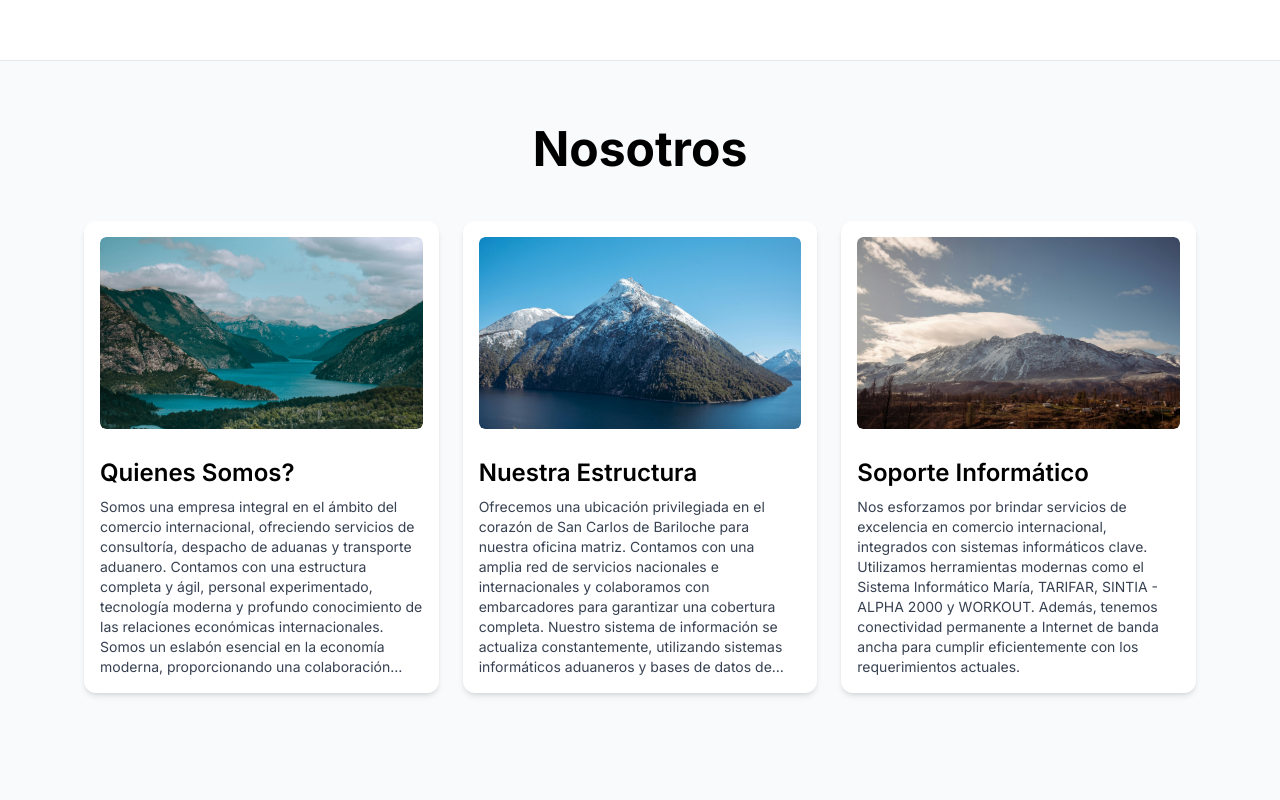
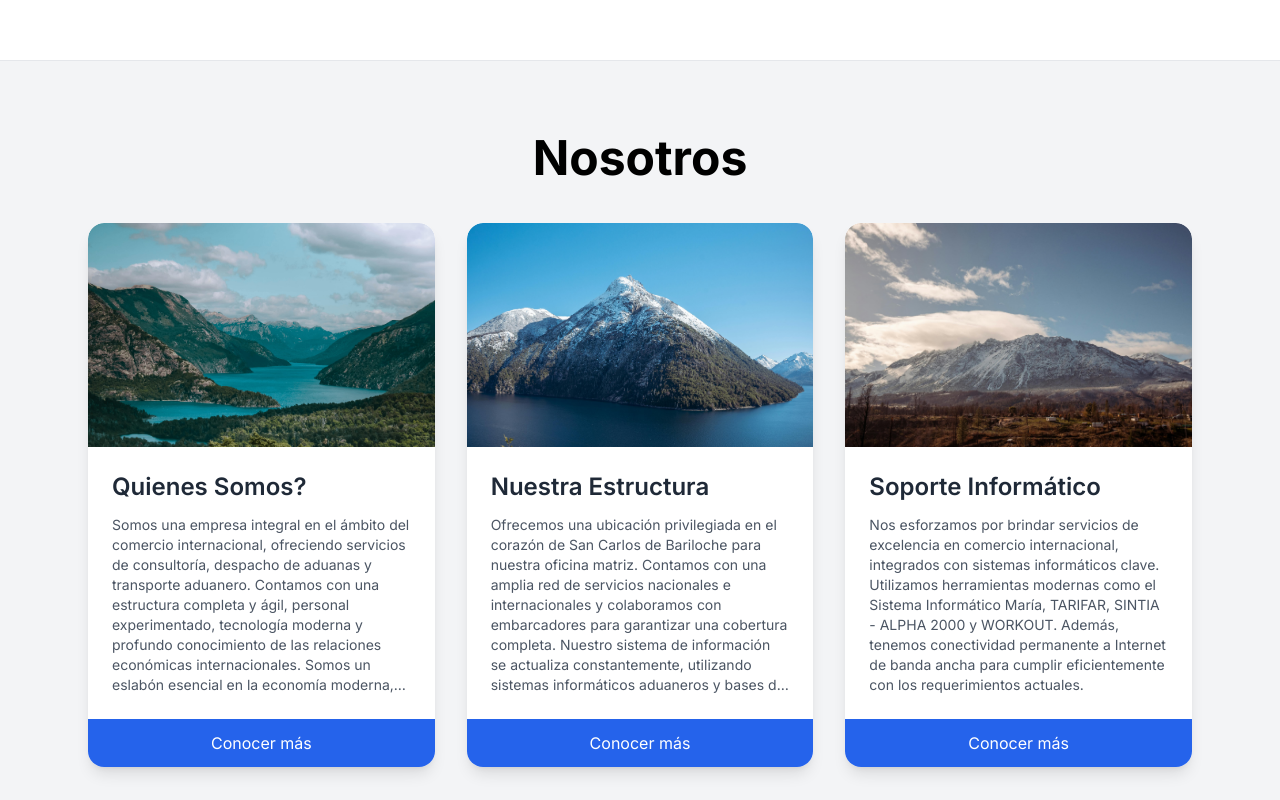
Before and after one commit to mazzodevelopments/matteozzi-lavilla, a Next.js app: page / in a window 1280 px wide. Shown: the part 1540-2340 px from the top of the page. Built offline with nearby package versions, Linux system fonts and the light colour scheme.

Commit message:
Nosotros changes

```diff
--- a/app/page.tsx
+++ b/app/page.tsx
@@ -1,6 +1,6 @@
 import { GoCodeOfConduct, GoDatabase, GoGear, GoPeople } from 'react-icons/go';
 import Divider from './components/Divider';
-import About from './pages/About';
+import Nosotros from './pages/Nosotros';
 import Contacto from './pages/Contacto';
 import Footer from './pages/Footer';
 import Hero from './pages/Hero';
@@ -63,7 +63,7 @@ export default function Home() {
             <Hero />
             <Info content={infoContent} />
             <Divider />
-            <About />
+            <Nosotros />
             <Divider />
             <Staff />
             <Divider />
--- a/app/pages/About.tsx
+++ b/app/pages/Nosotros.tsx
@@ -54,36 +54,42 @@ export default function About() {
     }, []);
 
     return (
-        <section id="nosotros" className="min-h-screen bg-gray-50">
-            <div className="max-w-6xl mx-auto pt-16 pb-16 px-5">
-                <h1 className="text-3xl md:text-4xl lg:text-5xl font-bold text-center text-black mb-12">
+        <section id="nosotros" className="min-h-screen bg-gray-100">
+            <div className="max-w-6xl mx-auto pt-16 pb-16 px-6 text-center">
+                <h1 className="text-2xl md:text-4xl lg:text-5xl font-bold text-black dark:text-white leading-relaxed lg:leading-snug mb-8 mx-auto">
                     Nosotros
                 </h1>
-                <div className="grid grid-cols-1 md:grid-cols-3 gap-6">
+                <div className="grid grid-cols-1 md:grid-cols-3 gap-8 text-left">
                     {items.map((item, index) => (
                         <motion.div
                             key={index}
                             whileHover={{ scale: 1.05 }}
-                            className="bg-white rounded-xl shadow-md p-4 flex flex-col items-start justify-start cursor-pointer"
+                            className="bg-white rounded-2xl shadow-lg flex flex-col"
                             onClick={() => openModal(item)}
                         >
-                            <div className="w-full h-48 relative rounded-md overflow-hidden">
+                            <div className="w-full h-56 relative rounded-t-2xl overflow-hidden">
                                 <Image
                                     src={item.photo}
                                     alt={item.title}
                                     layout="fill"
                                     objectFit="cover"
-                                    className="rounded-md"
+                                    className="rounded-t-2xl"
                                 />
                             </div>
-                            <div className="text-left mt-3">
-                                <h2 className="text-2xl font-semibold mt-4 mb-2">
+                            <div className="p-6 flex-1">
+                                <h2 className="text-2xl font-semibold mb-3 text-gray-800">
                                     {item.title}
                                 </h2>
-                                <p className="text-gray-700 text-sm line-clamp-3 md:line-clamp-7 lg:line-clamp-9">
+                                <p className="text-gray-600 text-sm line-clamp-9">
                                     {item.description}
                                 </p>
                             </div>
+                            <button
+                                onClick={() => openModal(item)}
+                                className="bg-blue-600 text-white py-3 rounded-b-2xl w-full hover:bg-blue-700 transition-colors duration-300"
+                            >
+                                Conocer más
+                            </button>
                         </motion.div>
                     ))}
                 </div>
@@ -92,37 +98,41 @@ export default function About() {
             <AnimatePresence>
                 {selectedItem && (
                     <motion.div
-                        className="fixed top-0 left-0 w-full h-full flex items-center justify-center"
+                        className="fixed inset-0 flex items-center justify-center z-50"
                         initial={{ opacity: 0 }}
                         animate={{ opacity: 1 }}
                         exit={{ opacity: 0 }}
                     >
                         <div
-                            className="bg-black bg-opacity-80 absolute top-0 left-0 w-full h-full flex items-center justify-center"
+                            className="fixed inset-0 bg-black bg-opacity-70 backdrop-blur-sm flex items-center justify-center"
                             onClick={closeModal}
                         >
                             <motion.div
-                                className="bg-white rounded-lg overflow-hidden"
-                                style={{ maxWidth: '90%', maxHeight: '90%' }}
+                                className="bg-white rounded-2xl overflow-hidden shadow-xl max-w-5xl max-h-[90vh] w-full"
+                                initial={{ y: -50, opacity: 0 }}
+                                animate={{ y: 0, opacity: 1 }}
+                                exit={{ y: 50, opacity: 0 }}
+                                transition={{ duration: 0.3 }}
                             >
-                                <div className="relative w-full h-80">
+                                <div className="relative w-full h-96">
                                     <Image
                                         src={selectedItem.photo}
                                         alt={selectedItem.title}
                                         layout="fill"
-                                        objectFit="contain"
+                                        objectFit="cover"
+                                        className="transition-transform duration-300 ease-in-out"
                                     />
                                 </div>
-                                <div className="p-4">
-                                    <h2 className="text-xl font-semibold mb-2">
+                                <div className="p-6">
+                                    <h2 className="text-3xl font-bold mb-4 text-gray-900">
                                         {selectedItem.title}
                                     </h2>
-                                    <p className="text-gray-700">
+                                    <p className="text-gray-700 mb-4">
                                         {selectedItem.description}
                                     </p>
                                     <button
                                         onClick={closeModal}
-                                        className="mt-4 bg-gray-200 hover:bg-gray-300 px-4 py-2 rounded-md"
+                                        className="bg-blue-600 text-white hover:bg-blue-700 px-6 py-3 rounded-lg transition-colors duration-300"
                                     >
                                         Cerrar
                                     </button>
```
